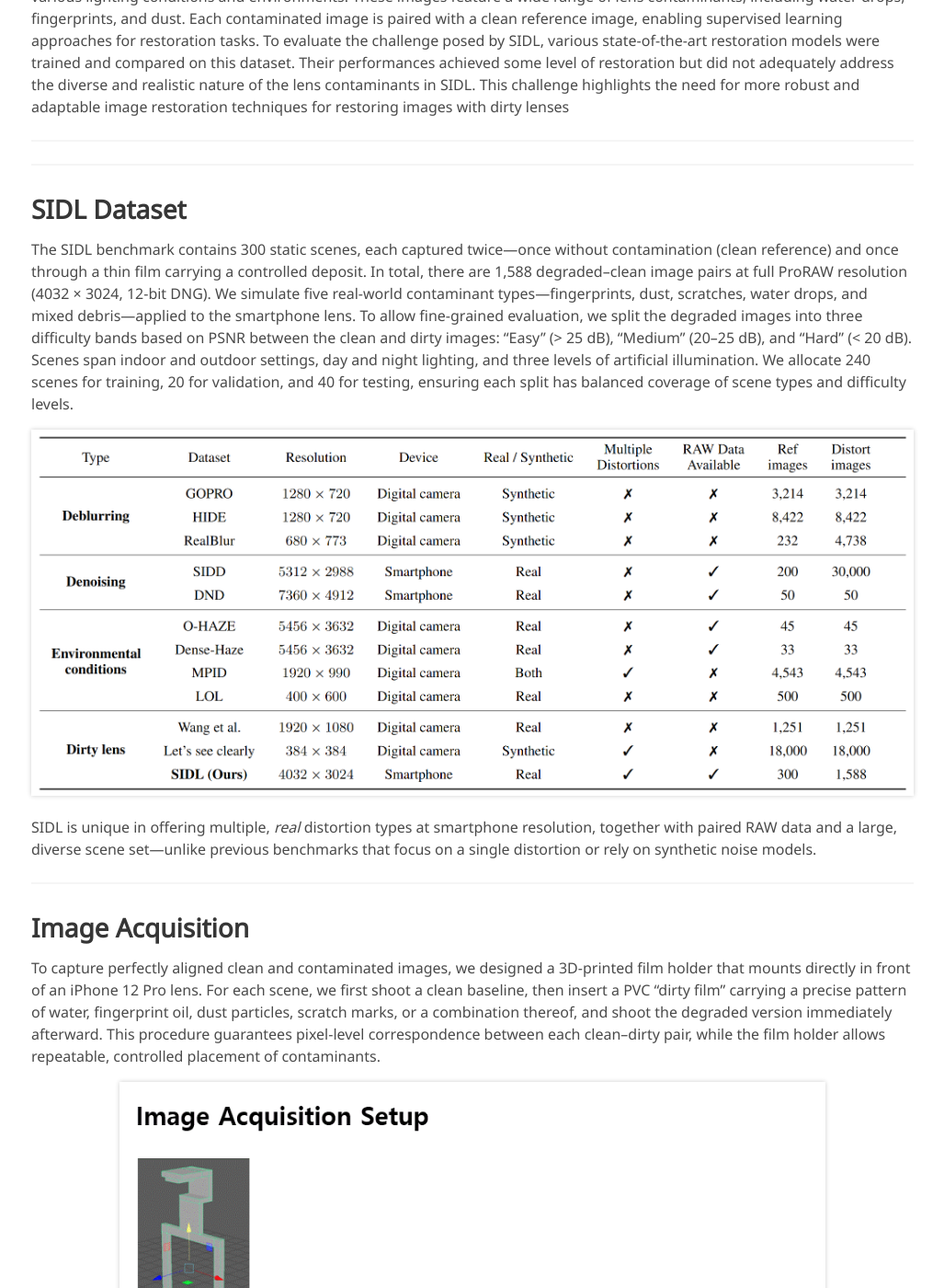
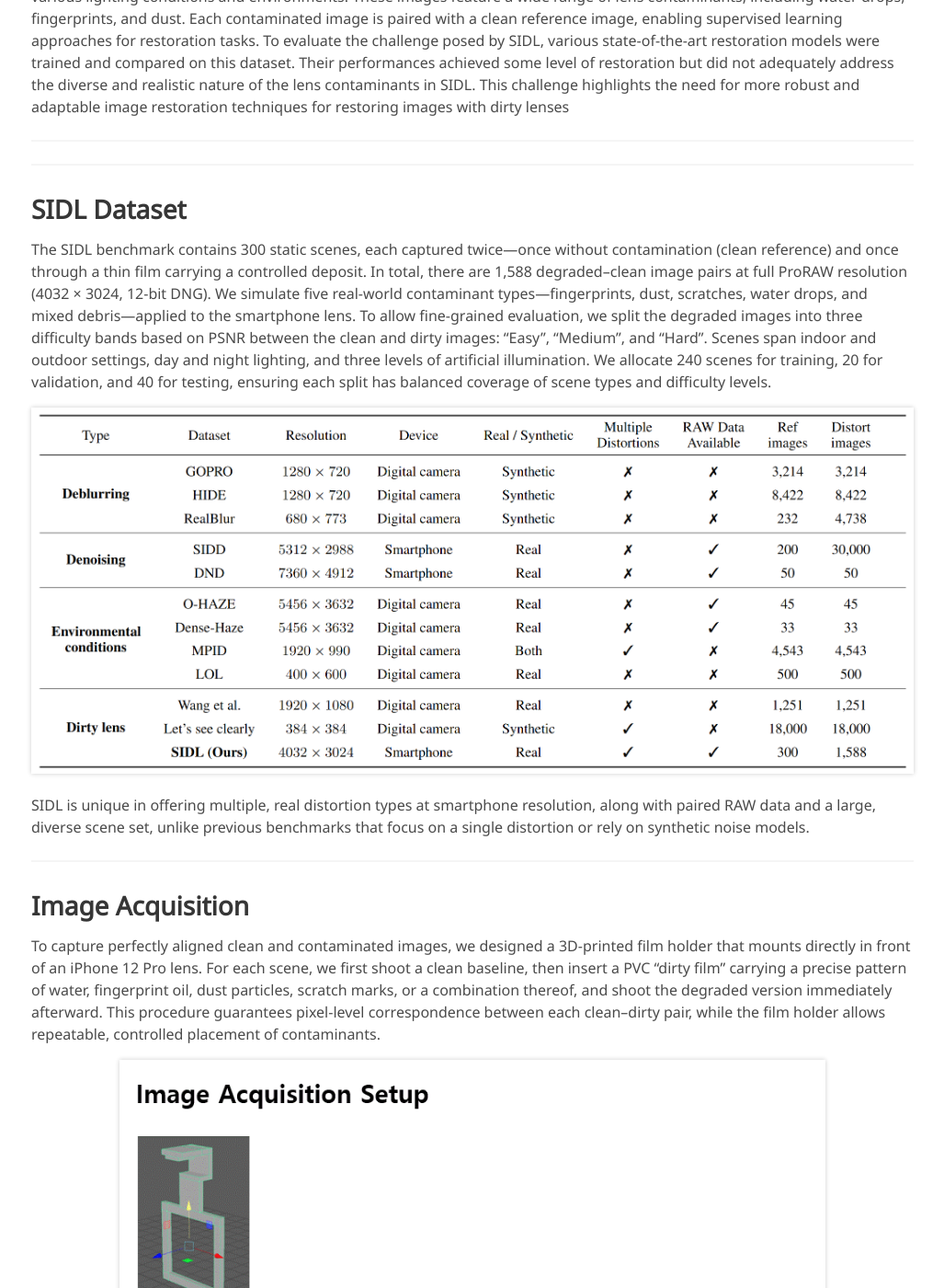
Before and after one commit to sidl-benchmark/sidl-benchmark.github.io, a Jekyll site: the page built from index.md, in a window 1280 px wide and 1400 px high, scrolled down 1354 px. Shown: the whole window at 92% size, without its empty margins (126-1153 px from the left). Built offline with Jekyll 4.4.1, drawn with Linux system fonts in a browser that asks for light colours; some web fonts are replaced.

Commit message:
Update index.md

```diff
--- a/index.md
+++ b/index.md
@@ -78,13 +78,13 @@ Smartphone cameras are ubiquitous in daily life, yet their performance can be se
 
 ## SIDL Dataset
 
-The SIDL benchmark contains 300 static scenes, each captured twice—once without contamination (clean reference) and once through a thin film carrying a controlled deposit. In total, there are 1,588 degraded–clean image pairs at full ProRAW resolution (4032 × 3024, 12-bit DNG). We simulate five real-world contaminant types—fingerprints, dust, scratches, water drops, and mixed debris—applied to the smartphone lens. To allow fine-grained evaluation, we split the degraded images into three difficulty bands based on PSNR between the clean and dirty images: “Easy” (> 25 dB), “Medium” (20–25 dB), and “Hard” (< 20 dB). Scenes span indoor and outdoor settings, day and night lighting, and three levels of artificial illumination. We allocate 240 scenes for training, 20 for validation, and 40 for testing, ensuring each split has balanced coverage of scene types and difficulty levels.
+The SIDL benchmark contains 300 static scenes, each captured twice—once without contamination (clean reference) and once through a thin film carrying a controlled deposit. In total, there are 1,588 degraded–clean image pairs at full ProRAW resolution (4032 × 3024, 12-bit DNG). We simulate five real-world contaminant types—fingerprints, dust, scratches, water drops, and mixed debris—applied to the smartphone lens. To allow fine-grained evaluation, we split the degraded images into three difficulty bands based on PSNR between the clean and dirty images: “Easy”, “Medium”, and “Hard”. Scenes span indoor and outdoor settings, day and night lighting, and three levels of artificial illumination. We allocate 240 scenes for training, 20 for validation, and 40 for testing, ensuring each split has balanced coverage of scene types and difficulty levels.
 
 <div style="text-align:center; margin:1em 0;">
   <img src="images/compared.png" alt="Comparison of SIDL with prior datasets" style="max-width:100%; box-shadow:0 0 5px rgba(0,0,0,.2);">
 </div>
 
-SIDL is unique in offering multiple, *real* distortion types at smartphone resolution, together with paired RAW data and a large, diverse scene set—unlike previous benchmarks that focus on a single distortion or rely on synthetic noise models.
+SIDL is unique in offering multiple, real distortion types at smartphone resolution, along with paired RAW data and a large, diverse scene set, unlike previous benchmarks that focus on a single distortion or rely on synthetic noise models.
 
 ---
 
```
